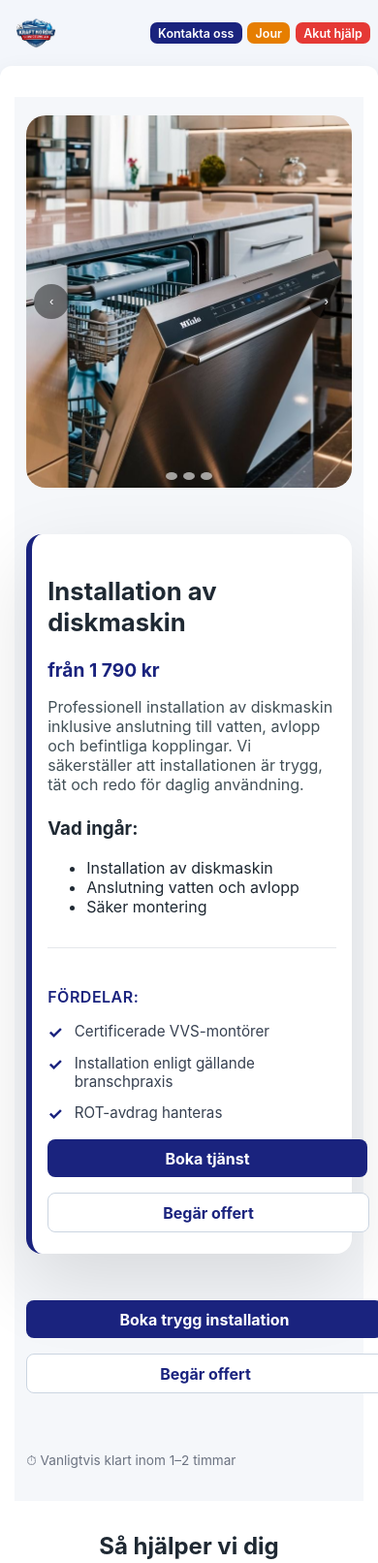
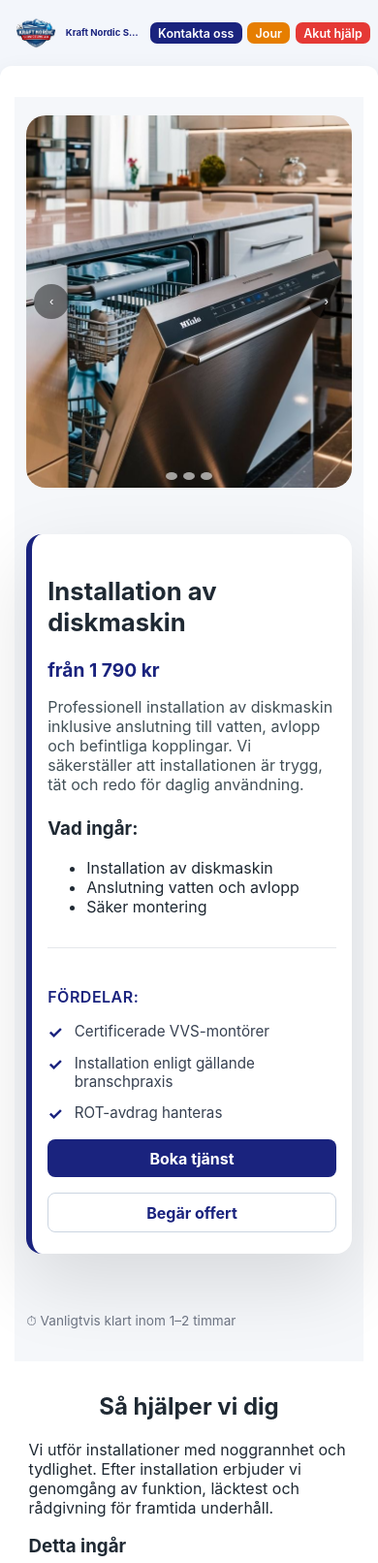
Before and after one commit to kraftnordicservice/kraftnordicservice.github.io, a plain HTML site: page tjänst-diskmaskin.html in a window 390 px wide. Shown: the top 1612 px of the page at 97% size. Drawn offline with Linux system fonts and the light colour scheme.

Commit message:
Refactor CSS for improved layout and responsiveness; update HTML for consistency in "Jour" button across service pages.
Co-authored-by: Copilot <copilot@github.com>

```diff
--- a/style.css
+++ b/style.css
@@ -1,3 +1,8 @@
+/* Universal box-sizing reset — padding/border never adds to element width */
+*, *::before, *::after {
+    box-sizing: border-box;
+}
+
 /* Legacy .service-box removed; using .service-card design instead */
 
 /* ══════════════════════════════════════════
@@ -512,6 +517,13 @@ body {
     font-family: 'Inter', system-ui, sans-serif;
     background: var(--bg-light);
     color: var(--text-dark);
+    max-width: 100%;
+    overflow-x: hidden;
+}
+
+html {
+    max-width: 100%;
+    overflow-x: hidden;
 }
 
 :root {
@@ -545,7 +557,8 @@ body.topbar-fixed-padding {
     align-items: center;
     gap: 0;
     justify-content: flex-start;
-    min-width: 320px;
+    min-width: 0;
+    flex: 1 1 auto;
 }
 
 .topbar-brand {
@@ -694,7 +707,14 @@ body.topbar-fixed-padding {
 
 @media (max-width: 700px) {
     .search-form { max-width: 220px; }
-    .company-name { display: none; }
+    .company-name {
+        font-size: 0.72rem;
+        letter-spacing: 0;
+        white-space: nowrap;
+        overflow: hidden;
+        text-overflow: ellipsis;
+        max-width: 160px;
+    }
 }
 
 /* Shrink topbar when scrolling: animate to zero height and hide */
@@ -707,8 +727,8 @@ body.topbar-fixed-padding {
 @media (max-width: 700px) {
     :root { --topbar-height: 72px; }
     .topbar { padding: 0 0.8rem; }
-    .topbar-left { min-width: 160px; }
-    .topbar-brand { width: 220px; height: calc(var(--topbar-height) - 12px); }
+    .topbar-left { min-width: 0; }
+    .topbar-brand { width: 105px; height: calc(var(--topbar-height) - 12px); }
     .logo { transform: scale(1.14); }
     .topbar-right { gap: 8px; }
     .topbar-right .contact,
@@ -735,8 +755,13 @@ body.topbar-fixed-padding {
     }
 
     .topbar-brand {
-        width: 150px;
+        width: 88px;
         height: calc(var(--topbar-height) - 14px);
+    }
+
+    .company-name {
+        font-size: 0.6rem;
+        max-width: 120px;
     }
 
     .logo {
@@ -818,6 +843,7 @@ body.topbar-fixed-padding {
     margin: 0 auto;
     padding: 3rem 2rem;
     align-items: center;
+    min-width: 0;
 }
 .hero-left {
     flex: 0 0 auto;
@@ -1387,6 +1413,11 @@ main {
     grid-template-columns: 1fr;
     max-width: 900px;
 }
+.service-header-inner,
+.service-header-card,
+.service-content-inner {
+    min-width: 0;
+}
 .service-image img { border-radius: 20px; }
 
 .service-image-slider {
@@ -1475,7 +1506,8 @@ main {
 }
 .service-bullets { padding-left: 1.2rem; margin-bottom: 2rem; }
 .service-bullets li { margin-bottom: 0.5rem; }
-.service-cta { display: flex; gap: 1rem; }
+.service-cta { display: flex; gap: 1rem; flex-wrap: wrap; }
+.service-cta .btn { max-width: 100%; }
 
 .service-trust {
     margin-top: 1.5rem;
@@ -1861,6 +1893,7 @@ main {
     grid-template-columns: minmax(260px, 390px) minmax(0, 1fr);
     gap: 1.4rem;
     align-items: start;
+    min-width: 0;
 }
 
 .booking-intro {
@@ -1942,6 +1975,8 @@ main {
     border-radius: 24px;
     border: 1px solid #dbe6fb;
     box-shadow: 0 36px 100px rgba(10, 26, 61, 0.24);
+    overflow: hidden;
+    min-width: 0;
 }
 
 .booking-card h1,
@@ -1981,6 +2016,7 @@ main {
     font-family: inherit;
     background: #fff;
     color: #12274a;
+    box-sizing: border-box;
 }
 
 .booking-form input:focus,
@@ -2090,7 +2126,7 @@ main {
 
 @media (max-width: 700px) {
     .booking-section {
-        padding: 4rem 1rem;
+        padding: 2.5rem 0.75rem;
     }
 
     .booking-layout {
@@ -2099,7 +2135,7 @@ main {
 
     .booking-intro {
         position: static;
-        padding: 1.4rem 1.1rem;
+        padding: 1.2rem 1rem;
     }
 
     .form-grid {
@@ -2107,7 +2143,7 @@ main {
     }
 
     .booking-card {
-        padding: 1.7rem 1.2rem;
+        padding: 1.4rem 1rem;
     }
 }
 
@@ -2209,6 +2245,11 @@ main {
         text-align: center;
     }
 
+    .service-header-card,
+    .service-content-inner {
+        overflow-wrap: anywhere;
+    }
+
     .booking-card {
         padding: 1.3rem 0.95rem;
         border-radius: 16px;
@@ -2256,12 +2297,13 @@ main {
     }
 
     .topbar-brand {
-        width: 128px;
+        width: 80px;
         height: calc(var(--topbar-height) - 16px);
     }
 
-    .logo {
-        transform: scale(1.02);
+    .company-name {
+        font-size: 0.56rem;
+        max-width: 90px;
     }
 
     .topbar-right {
@@ -2562,6 +2604,7 @@ main {
 .akut-hero-inner {
     max-width: 1200px;
     margin: 0 auto;
+    min-width: 0;
 }
 
 .akut-hero-card {
@@ -2710,6 +2753,7 @@ main {
 .akut-info-inner {
     max-width: 980px;
     margin: 0 auto;
+    min-width: 0;
 }
 
 .akut-info-inner h2 {
--- a/tjänst-diskmaskin.html
+++ b/tjänst-diskmaskin.html
@@ -62,11 +62,6 @@
             <a href="contact.html" class="btn btn-secondary">Begär offert</a>
           </div>
         </div>
-
-          <div class="service-cta">
-            <a href="boka.html" class="btn btn-primary">Boka trygg installation</a>
-            <a href="contact.html" class="btn btn-secondary">Begär offert</a>
-          </div>
           <p class="service-meta">⏱ Vanligtvis klart inom 1–2 timmar</p>
         </div>
       </div>
```
Also changed, not shown: tjänst-tvättmaskin.html (+0 -2 lines).
